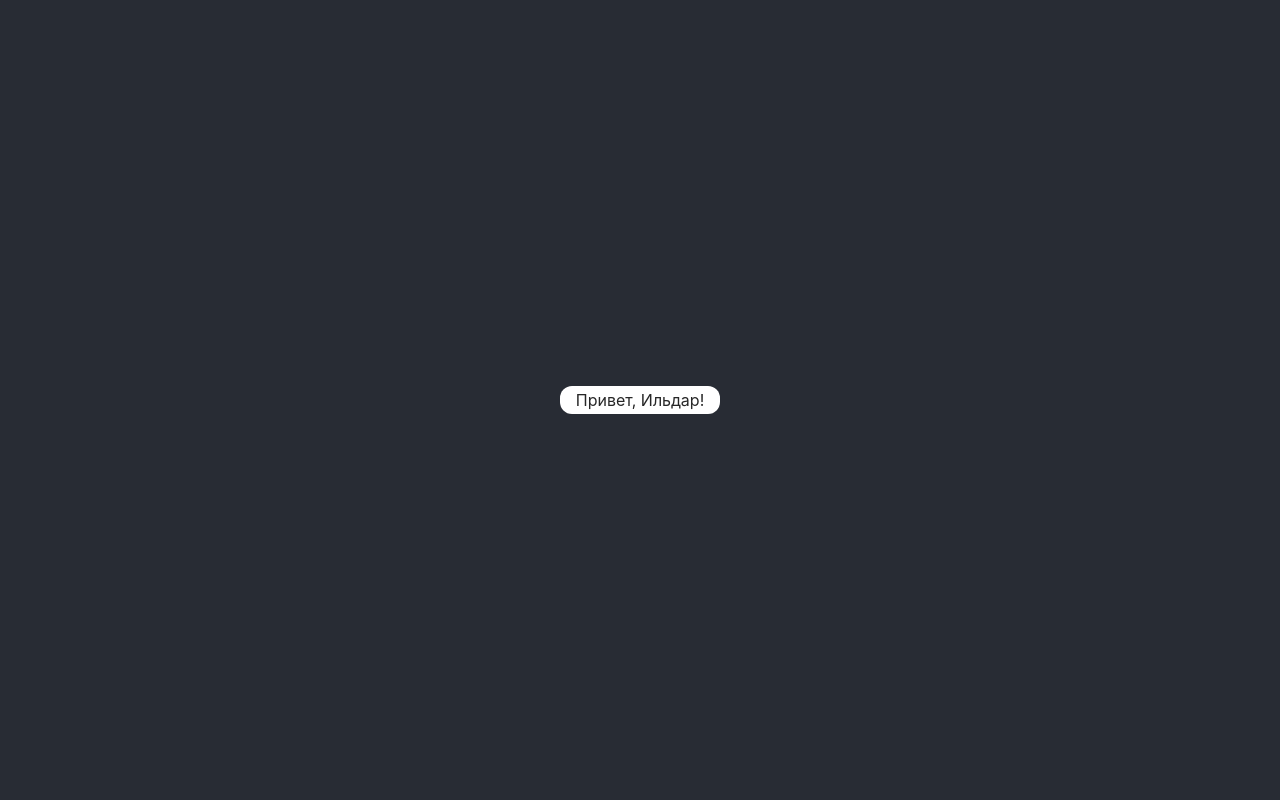
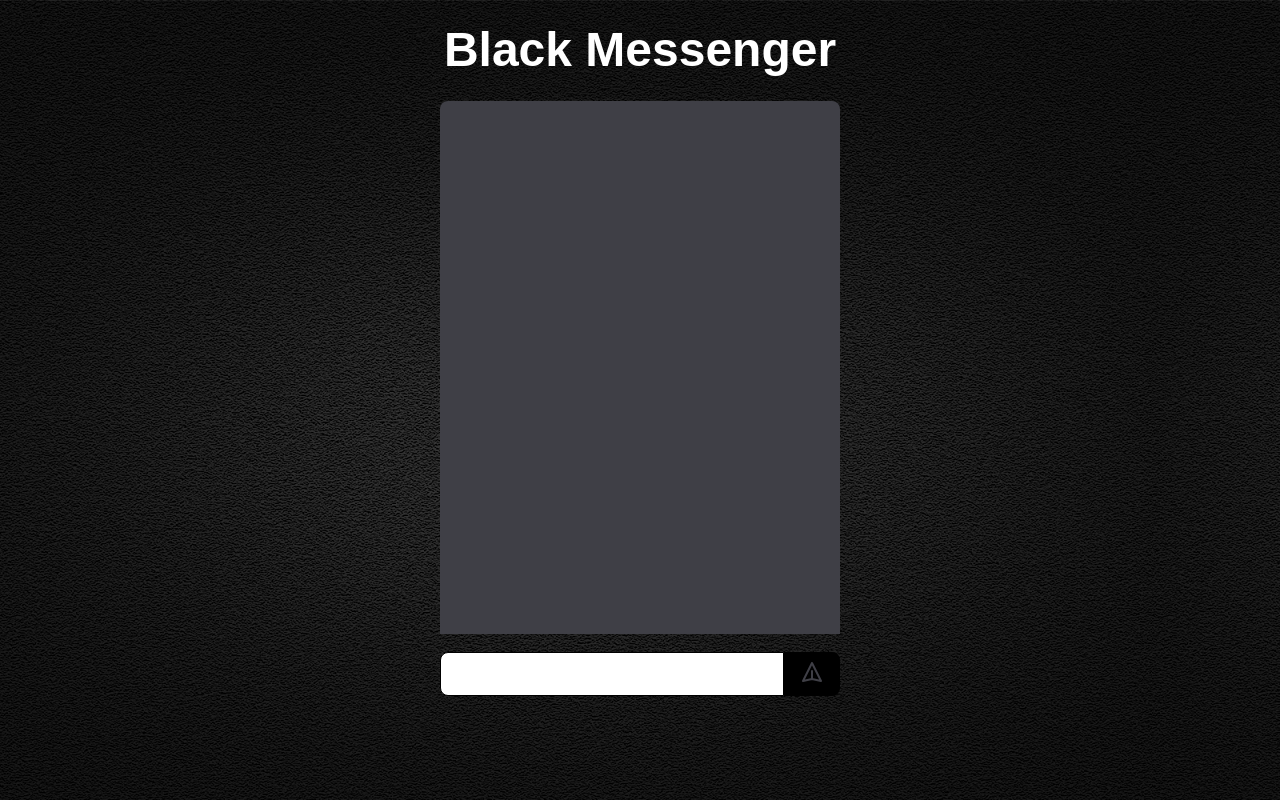
Before and after one commit to abdild/GeekBrains_ReactJS_base, a React (Create React App) app in the folder my-app/: page / in a window 1280 px wide. Built offline with nearby package versions, Linux system fonts and the light colour scheme.

Commit message:
lesson_2

```diff
--- a/my-app/src/App.js
+++ b/my-app/src/App.js
@@ -1,16 +1,51 @@
-// import { Message } from './components/Message/Message';
 import './App.css';
-import Message from './components/Message/Message';
+import { Message } from './components/Message';
+import { useCallback, useState, useRef, useEffect } from 'react';
+import { MessageField } from './components/MessageField';
+import { Form } from './components/Form';
+import { AUTHORS } from './constants';
 
-const myText = "Привет, Ильдар!";
 
 function App() {
+  const [messages, setMessages] = useState([]);
+
+  const handleSendMessage = useCallback((newMessage) => {
+    setMessages([...messages, newMessage])
+  }, [messages]);
+
+  useEffect(() => {
+    if (
+      !messages.length ||
+      messages[messages.length - 1].author === AUTHORS.robot
+    ) {
+      return;
+    }
+
+    const timeout = setTimeout(() => {
+      const newMessage = {
+        text: "I am a robot",
+        author: AUTHORS.robot,
+        id: Date.now(),
+      };
+
+      setMessages([...messages, newMessage]);
+    }, 1000);
+
+    return () => clearTimeout(timeout);
+  }, [messages]);
+
+
+
   return (
-    <div className="App">
-      <header className="App-header">
-        <Message text={myText} />
-      </header>
-    </div>
+    <>
+      <h1>Black Messenger</h1>
+      <div className="MainWindow">
+        <div className="ChatWindow ScrollBarStyle">
+          <MessageField messages={messages} />
+        </div>
+        <Form onSendMessage={handleSendMessage} />
+      </div>
+    </>
   );
 }
 
--- /dev/null
+++ b/my-app/src/components/Form/index.js
@@ -0,0 +1,34 @@
+import React, { useState } from 'react';
+import { AUTHORS } from '../../constants';
+
+export const Form = (props) => {
+    const onSendMessage = props.onSendMessage;
+    // const { onSendMessage } = props;
+
+    const [value, setValue] = useState('');
+
+    const handleChange = (event) => {
+        setValue(event.target.value);
+    };
+
+    const handleSubmit = (event) => {
+        event.preventDefault();
+        onSendMessage({
+            author: AUTHORS.human,
+            id: Date.now(),
+            text: value,
+        });
+        setValue('');
+    }
+
+    return (
+        <form className="ChatForm" onSubmit={handleSubmit}>
+            <input type="text" className="ChatText" value={value} onChange={handleChange} />
+            <button type="submit" className="ChatButton">
+                <svg width="24" height="24" viewBox="0 0 24 24" fill="none" xmlns="http://www.w3.org/2000/svg">
+                    <path d="M12 19L21 21L12 3L3 21L12 19ZM12 19V11" stroke="#3F3F46" strokeWidth="2" strokeLinecap="round" strokeLinejoin="round" />
+                </svg>
+            </button>
+        </form>
+    )
+}
--- a/my-app/src/components/Message/Message.js
+++ /dev/null
@@ -1,29 +0,0 @@
-import './css/Message.css';
-
-// Вариант 1
-// const Message = (props) => {
-//     return (
-//         <div className="MessageBlock">
-//             <p className="MessageText">{props.text}</p>
-//         </div>
-//     )
-// }
-// export default Message;
-
-// Вариант 2
-// function Message(props) {
-//     return (
-//         <div className="MessageBlock">
-//             <p className="MessageText">{props.text}</p>
-//         </div>
-//     )
-// }
-// export default Message;
-
-
-// Вариант 3
-export default props => (
-    <div className="MessageBlock">
-        <p className="MessageText">{props.text}</p>
-    </div>
-)
--- a/my-app/src/components/Message/css/Message.css
+++ b/my-app/src/components/Message/css/Message.css
@@ -1,16 +1,18 @@
 .MessageBlock {
-  min-width: 100px;
-  max-width: 280px;
-  border-radius: 0.75rem;
+  width: 100%;
+  border-radius: 0.5rem;
   background-color: #fff;
-  padding: 0.25rem 1rem;
-  margin: 0;
+  padding: 0.5rem 1rem;
+  margin: 12px 0;
   text-align: left;
 }
 
 .MessageText {
   font-size: 1rem;
   color: #272727;
-  padding: 0;
-  margin: 0;
 }
+
+.MessageSubText {
+  font-size: 0.75rem;
+  color: #ccc;
+}
--- /dev/null
+++ b/my-app/src/components/Message/index.js
@@ -0,0 +1,60 @@
+import './css/Message.css';
+import { useState } from 'react';
+
+// Вариант 1
+// const Message = (props) => {
+//     return (
+//         <div className="MessageBlock">
+//             <p className="MessageText">{props.text}</p>
+//         </div>
+//     )
+// }
+// export default Message;
+
+// Вариант 2
+// function Message(props) {
+//     return (
+//         <div className="MessageBlock">
+//             <p className="MessageText">{props.text}</p>
+//         </div>
+//     )
+// }
+// export default Message;
+
+
+// Вариант 3
+// export default props => (
+//     <div className="MessageBlock">
+//         <p className="MessageText">{props.text}</p>
+//         messageList.map((message) => <div>{message}</div>)
+//     </div>
+// )
+
+// export function Message(props) {
+//     // const [messages, setMessages] = useState([
+//     //     "message 1",
+//     //     "message 2",
+//     //     "message 3",
+//     // ]);
+//     return props.text.map((message) =>
+//         <div className="MessageBlock">
+//             <p className="MessageText">{message}</p>
+//         </div>)
+// }
+
+// export default Message;
+
+// export default props => (
+//     props.text.map((message) =>
+//         <div className="MessageBlock">
+//             <div className="MessageSubText">{message.author} {message.id}</div>
+//             <p className="MessageText">{message.text}</p>
+//         </div>)
+// )
+
+export const Message = ({ text, author, id }) => (
+    <div className="MessageBlock">
+        <div className="MessageSubText">{author} {id}</div>
+        <p className="MessageText">{text}</p>
+    </div>
+);
--- a/my-app/src/components/Message/sass/Message.sass
+++ b/my-app/src/components/Message/sass/Message.sass
@@ -1,16 +1,16 @@
 .MessageBlock
-    min-width: 100px
-    max-width: 280px
-    border-radius: 0.75rem
+    width: 100%
+    border-radius: 0.5rem
     background-color: #fff
-    padding: 0.25rem 1rem
-    margin: 0
+    padding: 0.5rem 1rem
+    margin: 12px 0
     text-align: left
     // min-height: 1.25rem
 
 .MessageText
     font-size: 1rem
     color: #272727
-    padding: 0
-    margin: 0
-    // box-sizing: border-box
+
+.MessageSubText
+    font-size: 0.75rem
+    color: #ccc
--- /dev/null
+++ b/my-app/src/components/MessageField/index.js
@@ -0,0 +1,11 @@
+import React, { useCallback } from 'react';
+import { Message } from '../Message';
+
+export const MessageField = ({ messages }) => {
+
+    const renderMessage = useCallback((message) => (
+        <Message text={message.text} author={message.author} id={message.id} key={message.id} />
+    ), []);
+
+    return messages.map(renderMessage);
+};
--- /dev/null
+++ b/my-app/src/constants.js
@@ -0,0 +1,4 @@
+export const AUTHORS = {
+    human: "Me",
+    robot: "Bot"
+};
--- /dev/null
+++ b/my-app/src/css/style.css
@@ -0,0 +1,104 @@
+@import url("https://fonts.googleapis.com/css2?family=Montserrat:wght@100200300400500600700800900&display=swap");
+* {
+  margin: 0;
+  padding: 0;
+  -webkit-box-sizing: border-box;
+          box-sizing: border-box;
+  font-family: 'Montserrat', sans-serif;
+  font-size: 16px;
+}
+
+body {
+  background-image: url("./../img/bg.jpeg");
+  height: 100vh;
+}
+
+h1 {
+  font-size: 3rem;
+  color: #ffffff;
+  font-weight: 900;
+  text-align: center;
+  padding: 2rem 0;
+  line-height: 2.3rem;
+}
+
+.MainWindow {
+  width: 100%;
+  max-width: 400px;
+  margin: 0 auto;
+}
+
+.ChatWindow {
+  width: 100%;
+  height: calc(100vh/1.5);
+  background-color: #3F3F46;
+  border-radius: 0.5rem 0.5rem 0 0;
+  padding: 0 12px;
+  overflow-y: auto;
+}
+
+.ChatForm {
+  width: 100%;
+  display: -webkit-box;
+  display: -ms-flexbox;
+  display: flex;
+  -ms-flex-wrap: nowrap;
+      flex-wrap: nowrap;
+  margin-top: 18px;
+}
+
+.ChatText {
+  width: 100%;
+  padding: 0.75rem 0.25rem 0.75rem 0.75rem;
+  border: 1px solid;
+  border-radius: 0.5rem 0 0 0.5rem;
+}
+
+.ChatText:focus {
+  outline: none;
+}
+
+.ChatButton {
+  background-color: #000000;
+  border-radius: 0 0.5rem 0.5rem 0;
+  padding: 0.5rem 1rem;
+  border: none;
+}
+
+.ChatButton:hover {
+  background-color: #121212;
+  cursor: pointer;
+}
+
+.ChatButton:active {
+  background-color: #242424;
+}
+
+.ScrollBarStyle::-webkit-scrollbar-button {
+  background-repeat: no-repeat;
+  width: 8px;
+  height: 0px;
+}
+
+.ScrollBarStyle::-webkit-scrollbar-track {
+  background-color: #777777;
+}
+
+.ScrollBarStyle::-webkit-scrollbar-thumb {
+  border-radius: 3px;
+  background-color: #121212;
+}
+
+.ScrollBarStyle::-webkit-scrollbar-thumb:hover {
+  background-color: #000000;
+}
+
+.ScrollBarStyle::-webkit-resizer {
+  background-repeat: no-repeat;
+  width: 4px;
+  height: 20px;
+}
+
+.ScrollBarStyle::-webkit-scrollbar {
+  width: 6px;
+}
--- a/my-app/src/index.js
+++ b/my-app/src/index.js
@@ -1,6 +1,7 @@
 import React from 'react';
 import ReactDOM from 'react-dom';
 import './index.css';
+import './css/style.css';
 import App from './App';
 import reportWebVitals from './reportWebVitals';
 
--- /dev/null
+++ b/my-app/src/sass/style.sass
@@ -0,0 +1,85 @@
+@import url('https://fonts.googleapis.com/css2?family=Montserrat:wght@100200300400500600700800900&display=swap')
+
+*
+    margin: 0
+    padding: 0
+    box-sizing: border-box
+    font-family: 'Montserrat', sans-serif
+    font-size: 16px
+
+body
+    background-image: url("./../img/bg.jpeg")
+    height: 100vh
+
+h1
+    font-size: 3rem
+    color: #ffffff
+    font-weight: 900
+    text-align: center
+    padding: 2rem 0
+    line-height: 2.3rem
+
+.MainWindow
+    width: 100%
+    max-width: 400px
+    margin: 0 auto
+
+.ChatWindow
+    width: 100%
+    height: calc(100vh/1.5)
+    background-color: #3F3F46
+    border-radius: 0.5rem 0.5rem 0 0
+    padding: 0 12px
+    overflow-y: auto
+
+.ChatForm
+    width: 100%
+    display: flex
+    flex-wrap: nowrap
+    margin-top: 18px
+
+.ChatText
+    width: 100%
+    padding: 0.75rem 0.25rem 0.75rem 0.75rem
+    border: 1px solid
+    border-radius: 0.5rem 0 0 0.5rem
+
+    &:focus
+        outline: none
+
+.ChatButton
+    background-color: #000000
+    border-radius: 0 0.5rem 0.5rem 0
+    padding: 0.5rem 1rem
+    border: none
+
+    &:hover
+      background-color: #121212
+      cursor: pointer
+
+    &:active
+      background-color: #242424
+
+.ScrollBarStyle
+  &::-webkit-scrollbar-button
+    background-repeat: no-repeat
+    width: 8px
+    height: 0px
+
+  &::-webkit-scrollbar-track  //цвет дорожки по которой ездит ползунок
+    background-color: #777777
+
+  &::-webkit-scrollbar-thumb  // сам ползунок
+    -webkit-border-radius: 3px
+    border-radius: 3px
+    background-color: #121212
+    &:hover
+      background-color: #000000
+
+  &::-webkit-resizer
+    background-repeat: no-repeat
+    width: 4px
+    height: 20px
+
+  &::-webkit-scrollbar  //ширина полосы прокрутки
+    width: 6px
```
Also changed, not shown: my-app/src/img/bg.jpeg (added).
